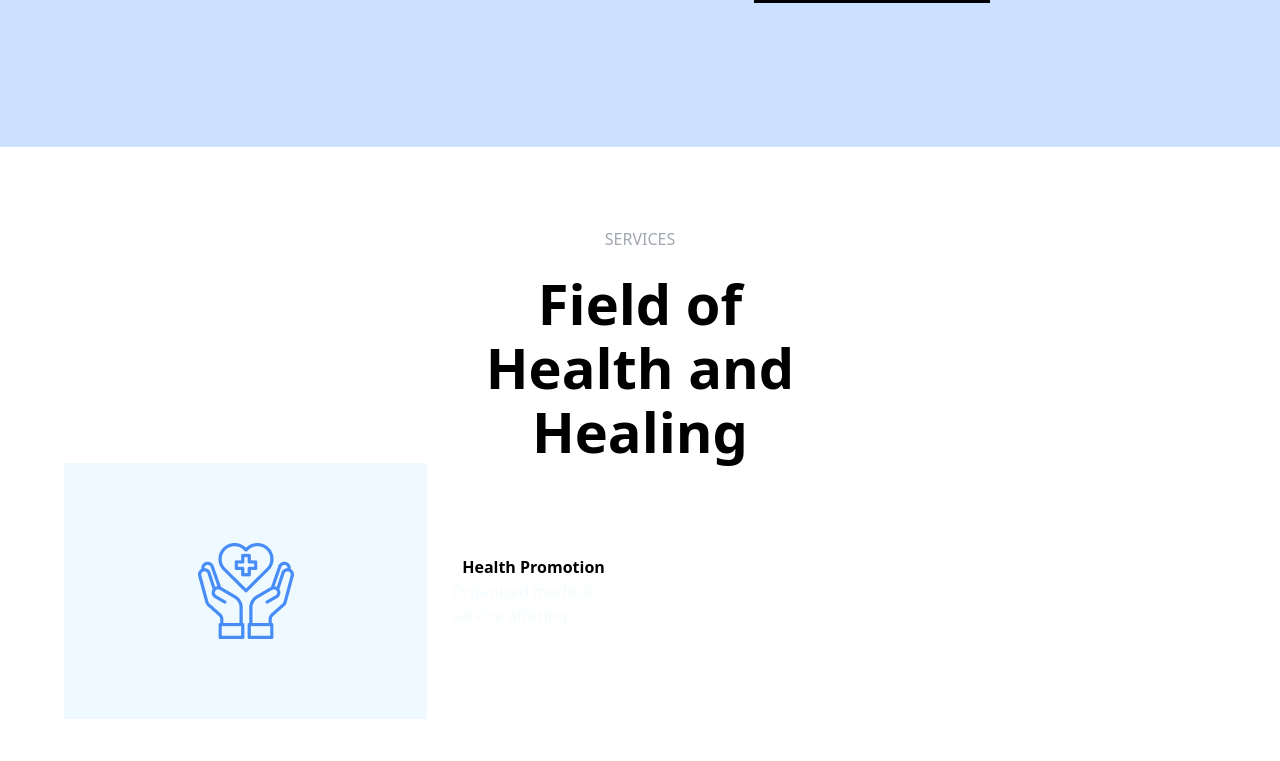
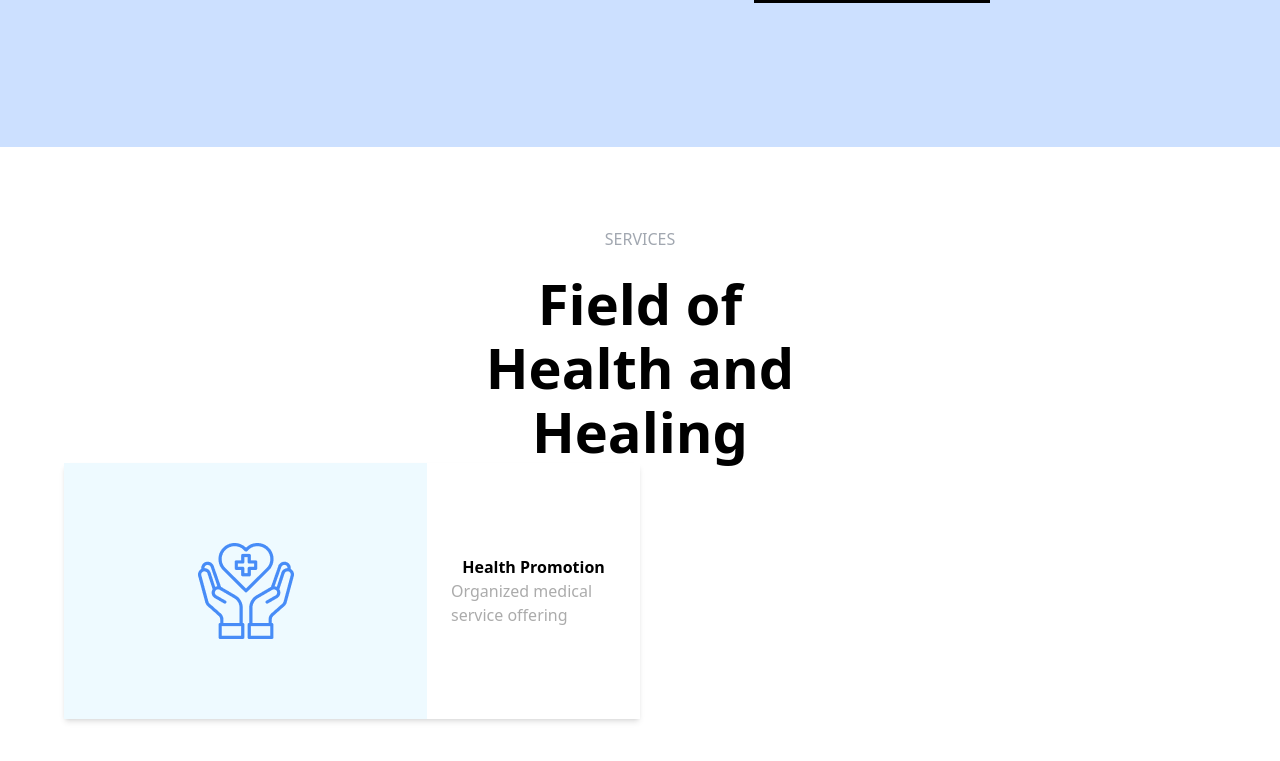
Before and after one commit to Andreyhuey/medilifi, a React (Vite) app: page / in a window 1280 px wide. Shown: the part 3257-4018 px from the top of the page. Built offline with nearby package versions, Linux system fonts and the light colour scheme.

Commit message:
component modified

```diff
--- a/src/components/Services.tsx
+++ b/src/components/Services.tsx
@@ -13,13 +13,15 @@ const Services = () => {
         </h1>
       </div>
       <div className="grid grid-cols-1 lg:grid-cols-2">
-        <div className="flex  items-center justify-center h-[256px] ">
+        <div className="flex  items-center justify-center h-[256px] shadow-md">
           <div className="bg-[#EEFAFF] flex items-center justify-center h-full w-full">
             <img src={icon4} alt="icon4" />
           </div>
           <div className="p-6 flex flex-col items-center justify-between">
             <p className="font-bold ">Health Promotion</p>
-            <p className="text-[#F4FCFF]">Organized medical service offering</p>
+            <p className="text-[#33333369]">
+              Organized medical service offering
+            </p>
           </div>
         </div>
         <div></div>
```
